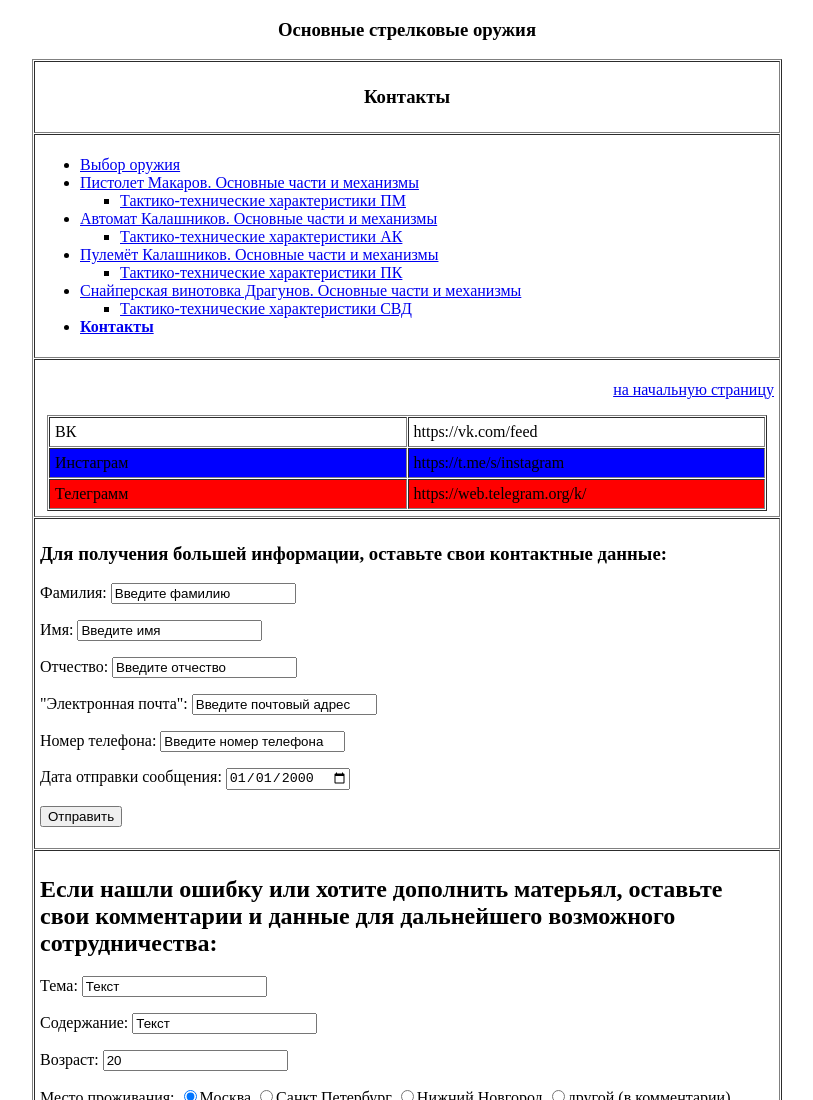
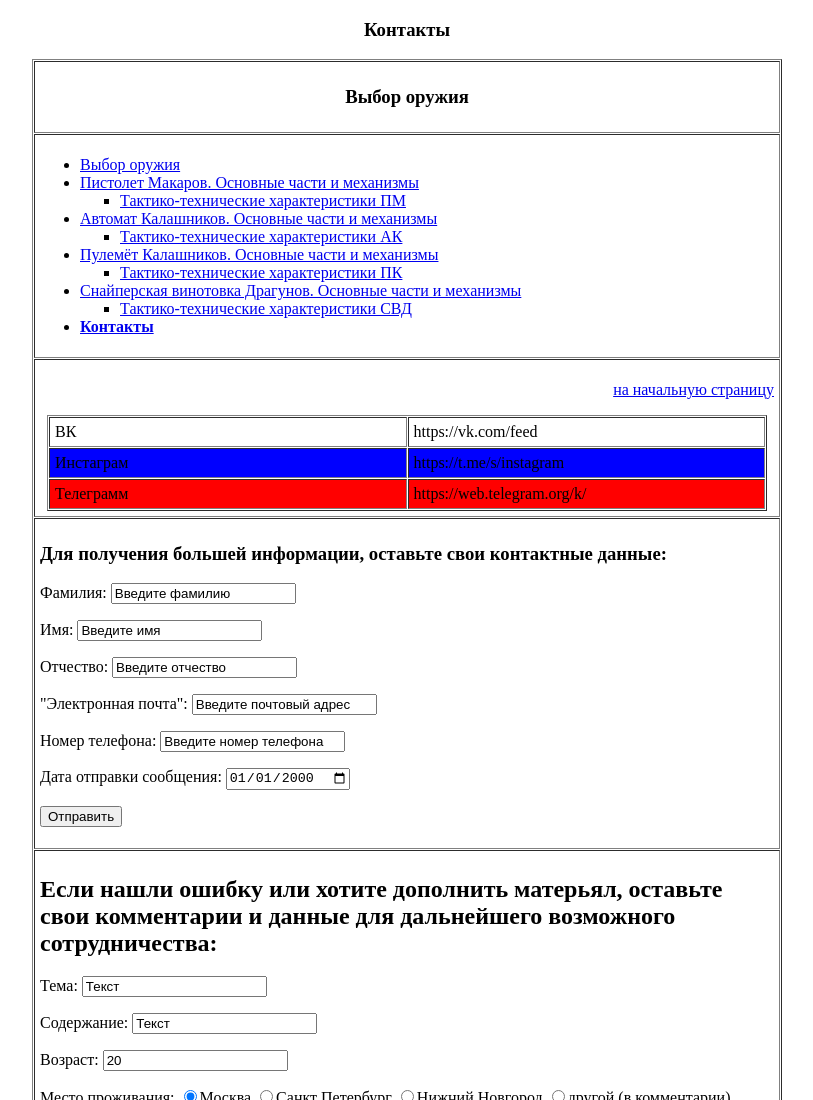
Before and after one commit to MaksSenchugov/BoWT_Senchugov_2023, a plain HTML site: page my_site/p_5.html in a window 1280 px wide. Shown: the top 1100 px of the page, without its empty margins (233-1046 px from the left). Drawn offline with Linux system fonts and the light colour scheme.

Commit message:
Update p_5.html

```diff
--- a/my_site/p_5.html
+++ b/my_site/p_5.html
@@ -6,11 +6,11 @@
 </head>
 <html>
 <body background="">
-<h3 align="center">Основные стрелковые оружия</h3>
+<h3 align="center">Контакты</h3>
 <table align="center" cellspacing="1" cellpadding="5" border="1" width="750px">
     <tbody>
     <tr>
-        <td><h3 id='start' align="center">Контакты</h3></td>
+        <td><h3 id='start' align="center">Выбор оружия</h3></td>
     </tr>
     <tr>
         <td>
@@ -78,6 +78,7 @@
         <td>
             <h3>Для получения большей информации, оставьте свои контактные данные:</h3>
             <form action="https://www.bing.com/search?" target="_blank">
+                <p><input type = 'hidden' name = 'q', value = 'search'></p>
                 <p>Фамилия: <input type="Text" name="last_name" size=20 value="Введите фамилию"></p>
                 <p>Имя: <input type="Text" name="first_name" size=20 value="Введите имя"></p>
                 <p>Отчество: <input type="Text" name="otchestvo" size=20 value="Введите отчество"></p>
@@ -92,7 +93,7 @@
         <td><h2>Если нашли ошибку или хотите дополнить матерьял, оставьте свои комментарии и данные для дальнейшего
             возможного сотрудничества:</h2>
             <form action="https://www.bing.com/search?" target="_blank">
-
+                <p><input type = 'hidden' name = 'q', value = 'search'></p>
                 <p>Тема: <input type="Text" name="them" size=20 value="Текст"></p>
                 <p>Содержание: <input type="Text" name="content" size=20 value="Текст"></p>
                 <p>Возраст: <input type="Number" name="age" size=20 value="20"></p>
```
